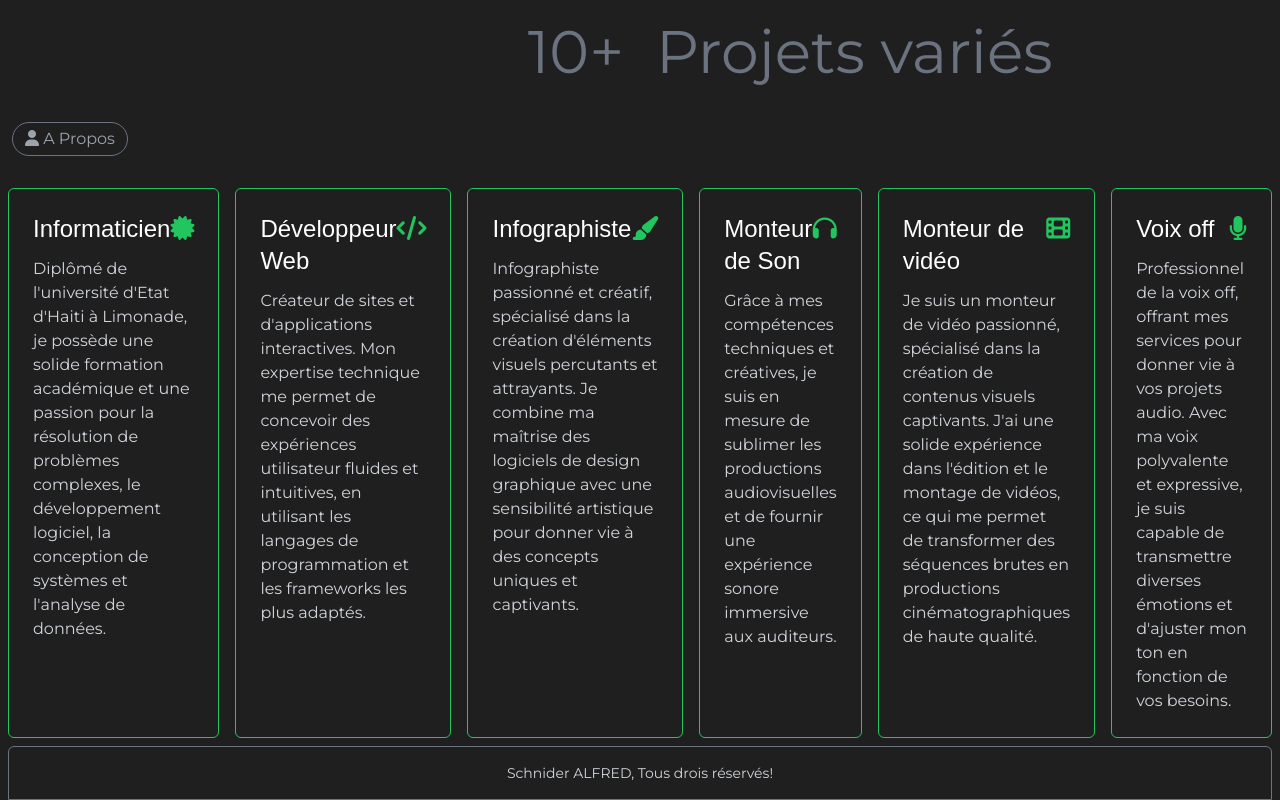
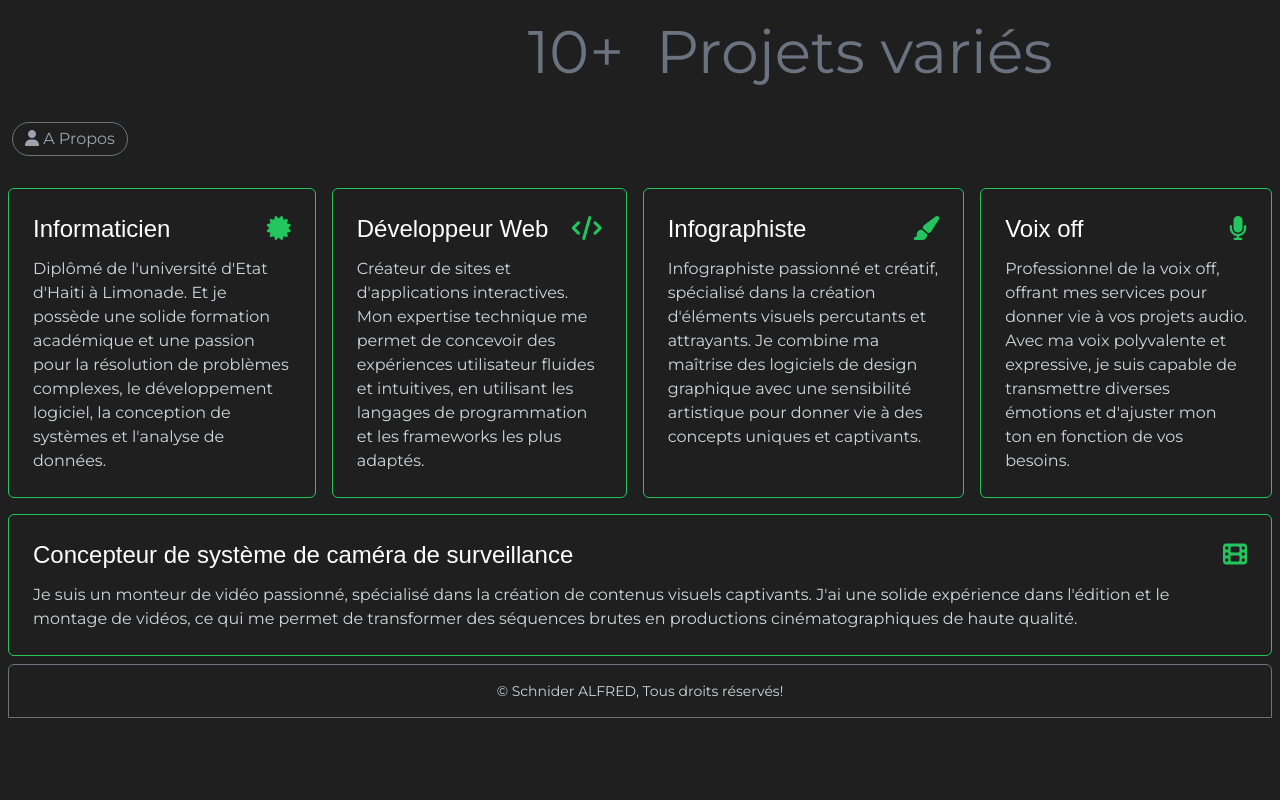
Before and after one commit to Fredalup/mon-portefolio, a plain HTML site: page index.html in a window 1280 px wide. Shown: the part 770-1570 px from the top of the page. After the commit the page ends 1488 px from the top, so only its background shows below. Drawn offline with nearby package versions, Linux system fonts and the light colour scheme.

Commit message:
Update index
Update index

```diff
--- a/index.html
+++ b/index.html
@@ -133,7 +133,7 @@
           Informaticien
           <span class="ml-auto"><i class="fa fa-certificate text-green-500" aria-hidden="true"></i></span>
         </h1>
-        <p class="mt-3 text-gray-300">Diplômé de l'université d'Etat d'Haiti &agrave; Limonade, je possède une
+        <p class="mt-3 text-gray-300">Diplômé de l'université d'Etat d'Haiti &agrave; Limonade. Et je possède une
           solide formation académique et une passion pour la résolution de problèmes complexes, le développement logiciel,
           la conception de systèmes et l'analyse de données.</p>
       </div>
@@ -164,26 +164,14 @@
 
 
 
-      <div class="border border-green-500 m-2 z-1 rounded-md p-6">
+      <!-- <div class="border border-green-500 m-2 z-1 rounded-md p-6">
         <h1 class="police-Bebas-Neue text-white text-2xl flex">
           Monteur de Son
           <span class="ml-auto"><i class="fas fa-headphones text-green-500" aria-hidden="true"></i></span>
         </h1>
         <p class="mt-3 text-gray-300">Grâce à mes compétences techniques et créatives, je suis en mesure de
           sublimer les productions audiovisuelles et de fournir une expérience sonore immersive aux auditeurs.</p>
-      </div>
-
-      <div class="border border-green-500 m-2 z-1 rounded-md p-6">
-        <h1 class="police-Bebas-Neue text-white text-2xl flex">
-          Monteur de vid&eacute;o
-          <span class="ml-auto"><i class="fas fa-film text-green-500" aria-hidden="true"></i></span>
-        </h1>
-        <p class="mt-3 text-gray-300">Je suis un monteur de vidéo passionné, spécialisé dans la création de
-          contenus visuels captivants. J'ai une solide expérience dans l'édition et le montage de vidéos,
-          ce qui me permet de transformer des séquences brutes en productions cinématographiques de haute qualité. </p>
-      </div>
-
-
+      </div> -->
 
       <div class="border border-green-500 m-2 z-1 rounded-md p-6">
         <h1 class="police-Bebas-Neue text-white text-2xl flex">
@@ -195,6 +183,16 @@
           émotions et d'ajuster mon ton en fonction de vos besoins. </p>
       </div>
     </div>
+
+     <div class="border border-green-500 m-2 z-1 rounded-md p-6">
+        <h1 class="police-Bebas-Neue text-white text-2xl flex">
+          Concepteur de syst&egraveme de cam&eacute;ra de surveillance
+          <span class="ml-auto"><i class="fas fa-film text-green-500" aria-hidden="true"></i></span>
+        </h1>
+        <p class="mt-3 text-gray-300">Je suis un monteur de vidéo passionné, spécialisé dans la création de
+          contenus visuels captivants. J'ai une solide expérience dans l'édition et le montage de vidéos,
+          ce qui me permet de transformer des séquences brutes en productions cinématographiques de haute qualité. </p>
+      </div>
   </section>
 
 
@@ -202,7 +200,7 @@
 
 <footer class="py-4 border rounded-t-md border-gray-500 mr-2 ml-2">
   <div class="text-center">
-    <p class="text-gray-300 text-sm">Schnider ALFRED, Tous drois r&eacute;serv&eacute;s!</p>
+    <p class="text-gray-300 text-sm"> &copy; Schnider ALFRED, Tous droits r&eacute;serv&eacute;s!</p>
   </div>
 </footer>
 
```
